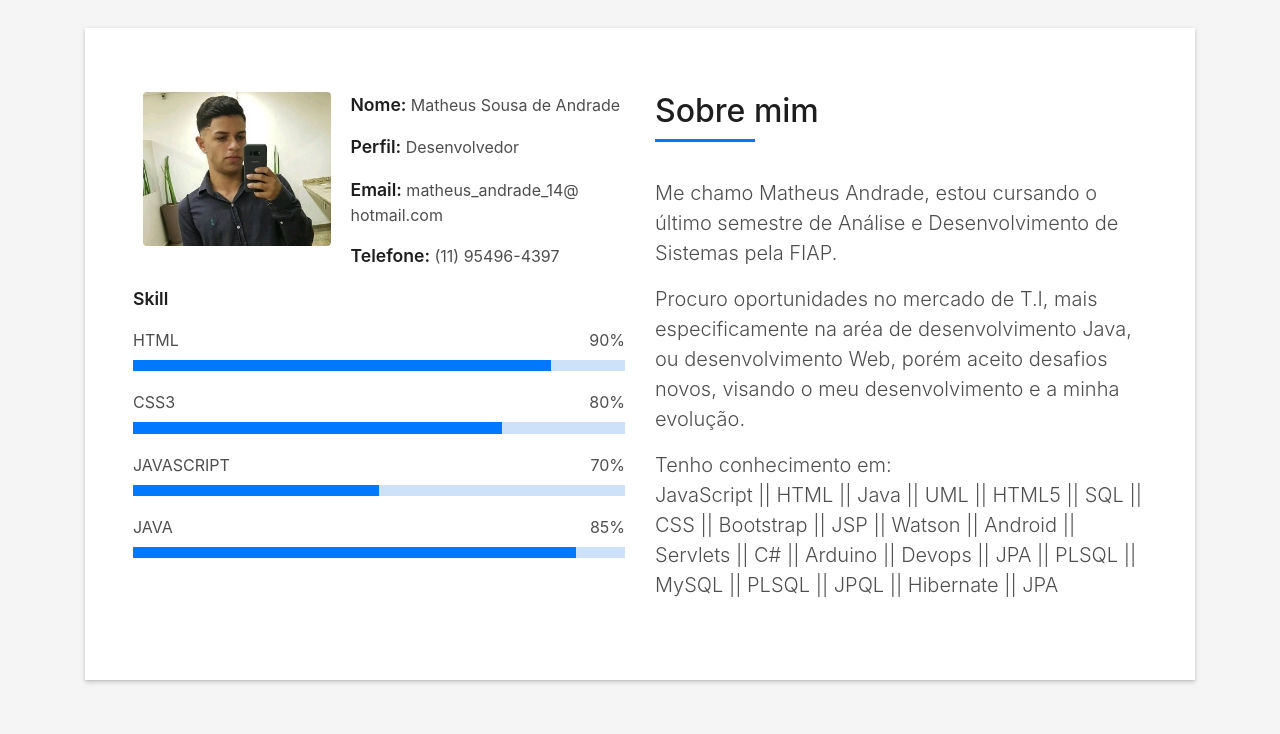
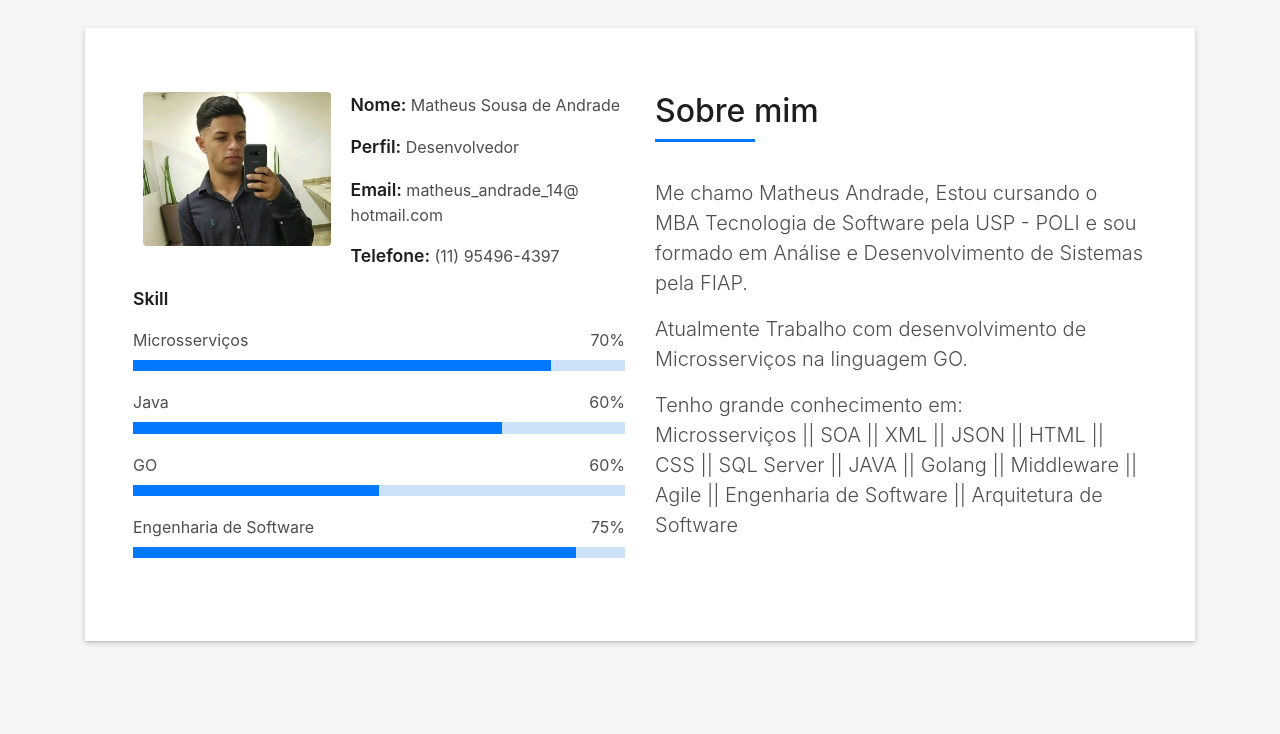
Before and after one commit to MatheusAndrade14/Portfolio, a plain HTML site: page index.html in a window 1280 px wide. Shown: the part 836-1570 px from the top of the page. Drawn offline with Linux system fonts and the light colour scheme; files whose address does not match are found by name.

Commit message:
Update index.html

```diff
--- a/index.html
+++ b/index.html
@@ -72,7 +72,7 @@
         <div class="container">
           <!--<p class="display-6 color-d">Hello, world!</p>-->
           <h1 class="intro-title mb-4">Matheus Andrade</h1>
-          <p class="intro-subtitle"><span class="text-slider-items">Java Developer,Web Developer,Front-end Developer</span><strong class="text-slider"></strong></p>
+          <p class="intro-subtitle"><span class="text-slider-items">Java/GO Developer,Back-end Developer,Software engineer</span><strong class="text-slider"></strong></p>
           <!-- <p class="pt-3"><a class="btn btn-primary btn js-scroll px-4" href="#about" role="button">Learn More</a></p> -->
         </div>
       </div>
@@ -106,19 +106,19 @@
                   </div>
                   <div class="skill-mf">
                     <p class="title-s">Skill</p>
-                    <span>HTML</span> <span class="pull-right">90%</span>
+                    <span>Microsserviços</span> <span class="pull-right">70%</span>
                     <div class="progress">
                       <div class="progress-bar" role="progressbar" style="width: 85%;" aria-valuenow="85" aria-valuemin="0" aria-valuemax="100"></div>
                     </div>
-                    <span>CSS3</span> <span class="pull-right">80%</span>
+                    <span>Java</span> <span class="pull-right">60%</span>
                     <div class="progress">
                       <div class="progress-bar" role="progressbar" style="width: 75%" aria-valuenow="75" aria-valuemin="0" aria-valuemax="100"></div>
                     </div>
-                    <span>JAVASCRIPT</span> <span class="pull-right">70%</span>
+                    <span>GO</span> <span class="pull-right">60%</span>
                     <div class="progress">
                       <div class="progress-bar" role="progressbar" style="width: 50%" aria-valuenow="50" aria-valuemin="0" aria-valuemax="100"></div>
                     </div>
-                    <span>JAVA</span> <span class="pull-right">85%</span>
+                    <span>Engenharia de Software</span> <span class="pull-right">75%</span>
                     <div class="progress">
                       <div class="progress-bar" role="progressbar" style="width: 90%" aria-valuenow="90" aria-valuemin="0" aria-valuemax="100"></div>
                     </div>
@@ -132,16 +132,14 @@
                       </h5>
                     </div>
                     <p class="lead">
-                      Me chamo Matheus Andrade, estou cursando o último semestre de Análise e Desenvolvimento de Sistemas pela FIAP.
+                      Me chamo Matheus Andrade, Estou cursando o MBA Tecnologia de Software pela USP - POLI e sou formado em Análise e Desenvolvimento de Sistemas pela FIAP.
                     </p>
                     <p class="lead">
-                      Procuro oportunidades no mercado de T.I, mais especificamente na aréa de desenvolvimento Java, ou desenvolvimento Web, porém aceito desafios novos,
-                      visando o meu desenvolvimento e a minha evolução.
+                      Atualmente Trabalho com desenvolvimento de Microsserviços na linguagem GO.
 
                     </p>
                     <p class="lead">
-                    Tenho conhecimento em: <br>JavaScript || HTML || Java || UML || HTML5 || SQL || CSS || Bootstrap || JSP || Watson || Android || Servlets || C# || Arduino || Devops || JPA || PLSQL || MySQL || PLSQL || JPQL || Hibernate || JPA
-                    </p>
+                    Tenho grande conhecimento em: <br>Microsserviços || SOA || XML || JSON || HTML || CSS || SQL Server || JAVA || Golang || Middleware || Agile || Engenharia de Software || Arquitetura de Software</p>
                   </div>
                 </div>
               </div>
```
